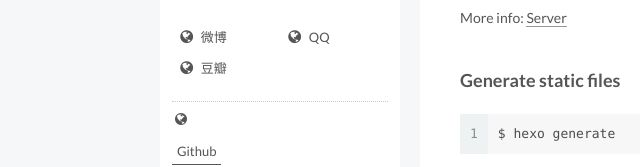
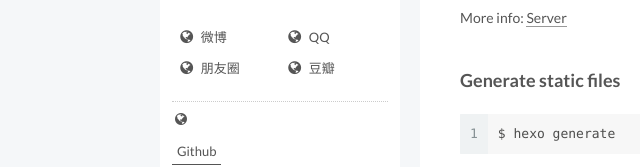
Before and after one commit to wm666/wm666.github.io, a plain HTML site: page 2017/03/05/hello-world/index.html in a window 1280 px wide. Both pictures are taken after a click on the item "站点概览". Shown: the part 633-800 px from the top of the page, 0-640 px from the left. Drawn offline with Linux system fonts and the light colour scheme; a script that the page names is missing.

Commit message:
Site updated: 2017-03-14 20:47:55

```diff
--- a/2017/03/05/hello-world/index.html
+++ b/2017/03/05/hello-world/index.html
@@ -539,6 +539,15 @@ Quick">
               </span>
 
               <span class="links-of-author-item">
+                <a href="https://wx2.qq.com/" target="_blank" title="朋友圈">
+
+                    <i class="fa fa-fw fa-globe"></i>
+
+                  朋友圈
+                </a>
+              </span>
+
+              <span class="links-of-author-item">
                 <a href="https://www.douban.com/people/151454655/" target="_blank" title="豆瓣">
 
                     <i class="fa fa-fw fa-globe"></i>
```
Also changed, not shown: 2017/03/10/你脆弱的高傲正在杀死你-1/index.html (+9 -0 lines), 2017/03/10/美得不得了的隐秘古镇/index.html (+9 -0 lines), 2017/03/12/词 两首/index.html (+9 -0 lines), about/index.html (+9 -0 lines), archives/2017/03/index.html (+9 -0 lines), archives/2017/index.html (+9 -0 lines), archives/index.html (+9 -0 lines), index.html (+9 -0 lines), tags/index.html (+9 -0 lines).
